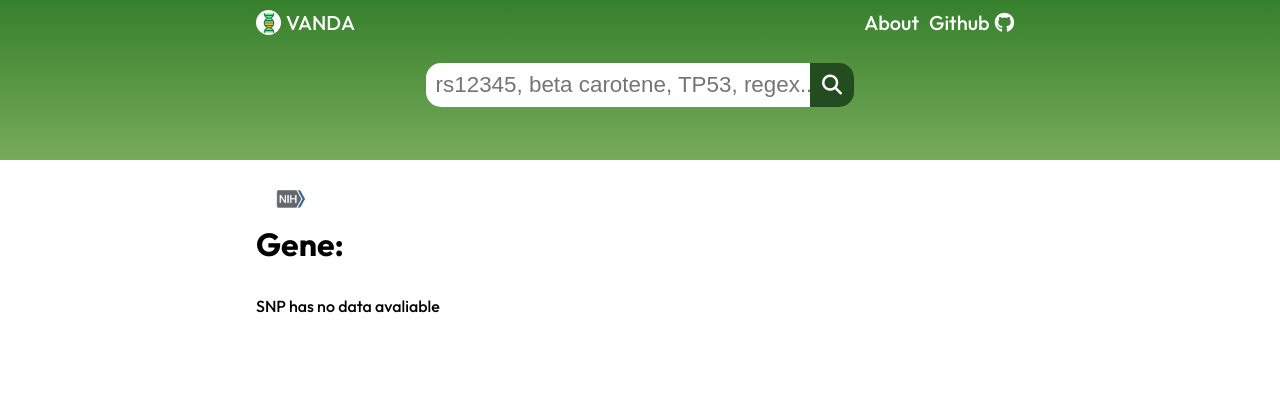
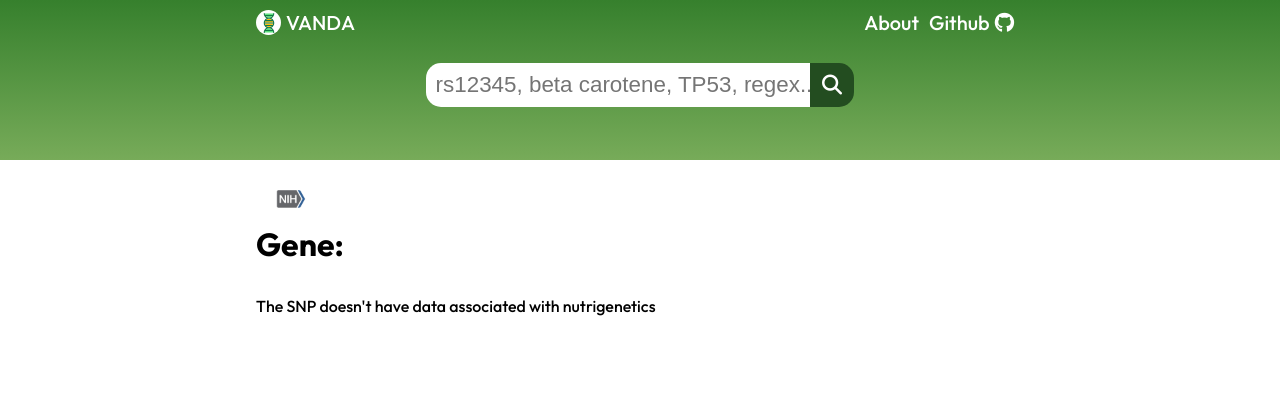
Before and after one commit to unir-dacc/vanda, a Django app: template web/templates/web/snp.html in a window 1280 px wide. Shown: the top 420 px of the page. Run offline with Django 4.2, Linux system fonts and the light colour scheme; the template is opened without the code that fills it, so the values that code supplies are empty; some libraries are stand-ins or nearby versions.

Commit message:
chore: change text when no data is available

```diff
--- a/web/templates/web/gene.html
+++ b/web/templates/web/gene.html
@@ -76,7 +76,7 @@
         {% endfor %}
       {% else %}
         <div class="filter-and-table-container">
-          <p>Gene has no data avaliable</p>
+          <p>The GENE doesn't have data associated with nutrigenetics</p>
         </div>
       {% endif %}
     </main>
--- a/web/templates/web/snp.html
+++ b/web/templates/web/snp.html
@@ -67,7 +67,7 @@
           {% endfor %}
         {% endfor %}
       {% else %}
-      <p>SNP has no data avaliable</p>
+        <p>The SNP doesn't have data associated with nutrigenetics</p>
       {% endif %}
     </main>
   </body>
```
Lines whose indentation alone changed are shown as unchanged.
